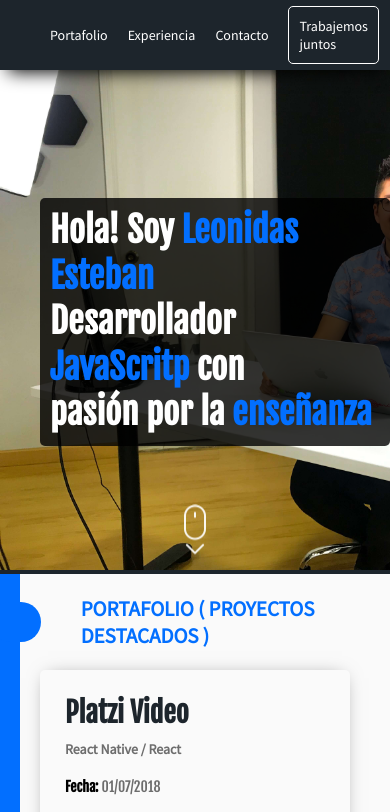
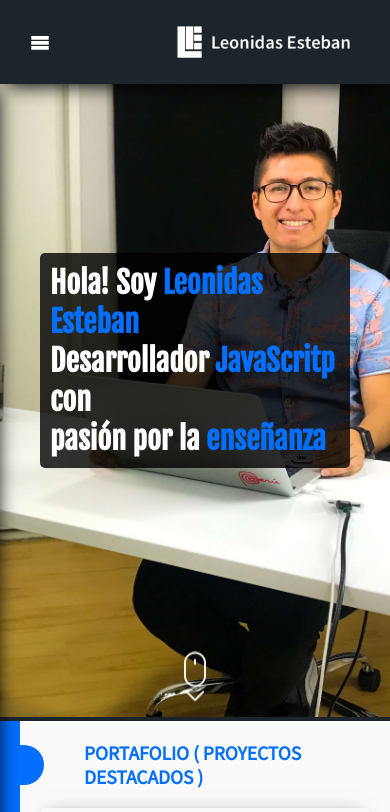
Before and after one commit to WuilfredoAz/Responsive-2.2, a plain HTML site: page index.html in a window 390 px wide. Shown: the top 812 px of the page. Drawn offline with Linux system fonts and the light colour scheme.

Commit message:
Responsive 480px / Telefomos medianos Se hizo el responsive necesario y ajustes globales requeridos para que el sitio se vizualizara correctamente en telefonos medianos

```diff
--- a/css/style.css
+++ b/css/style.css
@@ -1,3 +1,39 @@
+@font-face {
+    font-family: 'icomoon';
+    src:  url('../fonts/icomoon.eot?rypntt');
+    src:  url('../fonts/icomoon.eot?rypntt#iefix') format('embedded-opentype'),
+      url('../fonts/icomoon.ttf?rypntt') format('truetype'),
+      url('../fonts/icomoon.woff?rypntt') format('woff'),
+      url('../fonts/icomoon.svg?rypntt#icomoon') format('svg');
+    font-weight: normal;
+    font-style: normal;
+  }
+
+  [class^="icon-"], [class*=" icon-"] {
+    /* use !important to prevent issues with browser extensions that change fonts */
+    font-family: 'icomoon' !important;
+    speak: none;
+    font-style: normal;
+    font-weight: normal;
+    font-variant: normal;
+    text-transform: none;
+    line-height: 1;
+
+    /* Better Font Rendering =========== */
+    -webkit-font-smoothing: antialiased;
+    -moz-osx-font-smoothing: grayscale;
+  }
+
+  .icon-menu:before {
+    content: "\e9bd";
+  }
+  .icon-cancel-circle:before {
+    content: "\ea0d";
+  }
+  .icon-cancel:before {
+    content: "\ea0f";
+  }
+
 body
 {
     margin: 0;
@@ -87,6 +123,16 @@ h1
     border-radius: 5px;
     padding: 10px 30px;
     margin-left: 20px;
+}
+
+.menu-icono
+{
+    display: inline-block;
+    width: 40px;
+    height: 40px;
+    font-size: 20px;
+    line-height: 40px;
+    text-align: center;
 }
 
 .hero
@@ -664,7 +710,7 @@ h1
 {
     .hero-img
     {
-        height: 500px;
+        height: 85vh;
     }
 }
 @media screen and (max-width: 768px)
@@ -817,10 +863,97 @@ h1
         background: rgba(0,0,0, .8);
         padding: 10px;
         border-radius: 5px;
-        margin-left: 40px;
+        margin:0 40px;
     }
     .hero-img
     {
         clip-path: initial;
+        width: 100%;
+        object-fit: cover;
     }
 }
+@media screen and (max-width:480px)
+{
+    .header
+    {
+        /* flex-direction: column; */
+        height: 10vh;
+        position: fixed;
+        width: 100vw;
+        padding: 0 20px;
+        box-sizing: border-box;
+    }
+    .header figure
+    {
+        height: inherit;
+    }
+    .logo
+    {
+        object-fit: contain;
+    }
+    .menu ul
+    {
+        display: flex;
+        flex-direction: column;
+    }
+    .menu
+    {
+        height: 90vh;
+        background: #232c33;
+        position: inherit;
+        width: 50%;
+        bottom: 0;
+        left: -50vw;
+        box-shadow: -2px 7px 18px 0px rgba(0,0,0,1);
+        transition: .3s;
+    }
+    .menu.is-active
+    {
+        left: 0;
+    }
+    .menu ul
+    {
+        height: inherit;
+        display: flex;
+        flex-direction: column;
+        justify-content: space-evenly;
+    }
+    .menu ul li,
+    .menu-link
+    {
+        height: initial;
+    }
+    .hero h1
+    {
+        font-size: 30px;
+    }
+    .project,
+    .container-jobs
+    {
+        margin: 0 20px 30px 20px;
+    }
+    .portafolio,
+    .experience,
+    .project,
+    .jobs,
+    .leo-skills-left [class*="row-"],
+    .leo-skills-right [class*="row-"],
+    .contact-title,
+    .contact form,
+    .footer p
+    {
+        font-size: 13px;
+    }
+    .contact-links.twitter,
+    .contact-links.facebook,
+    .contact-links.github,
+    .contact-links.instagram
+    {
+        background-size: 25px;
+        background-repeat: no-repeat;
+    }
+    .footer-img
+    {
+        height: 25px;
+    }
+}
--- a/index.html
+++ b/index.html
@@ -10,6 +10,7 @@
     <body>
         <header class="header">
             <!-- <div class="centro"> -->
+                <i class="menu-icono icon-menu"></i>
                 <figure>
                     <img class="logo" src="img/logo.png" alt="Leonidas Esteban Logo" />
                 </figure>
```
Also changed, not shown: fonts/icomoon.ttf (added), fonts/icomoon.woff (added), 2 other files.
